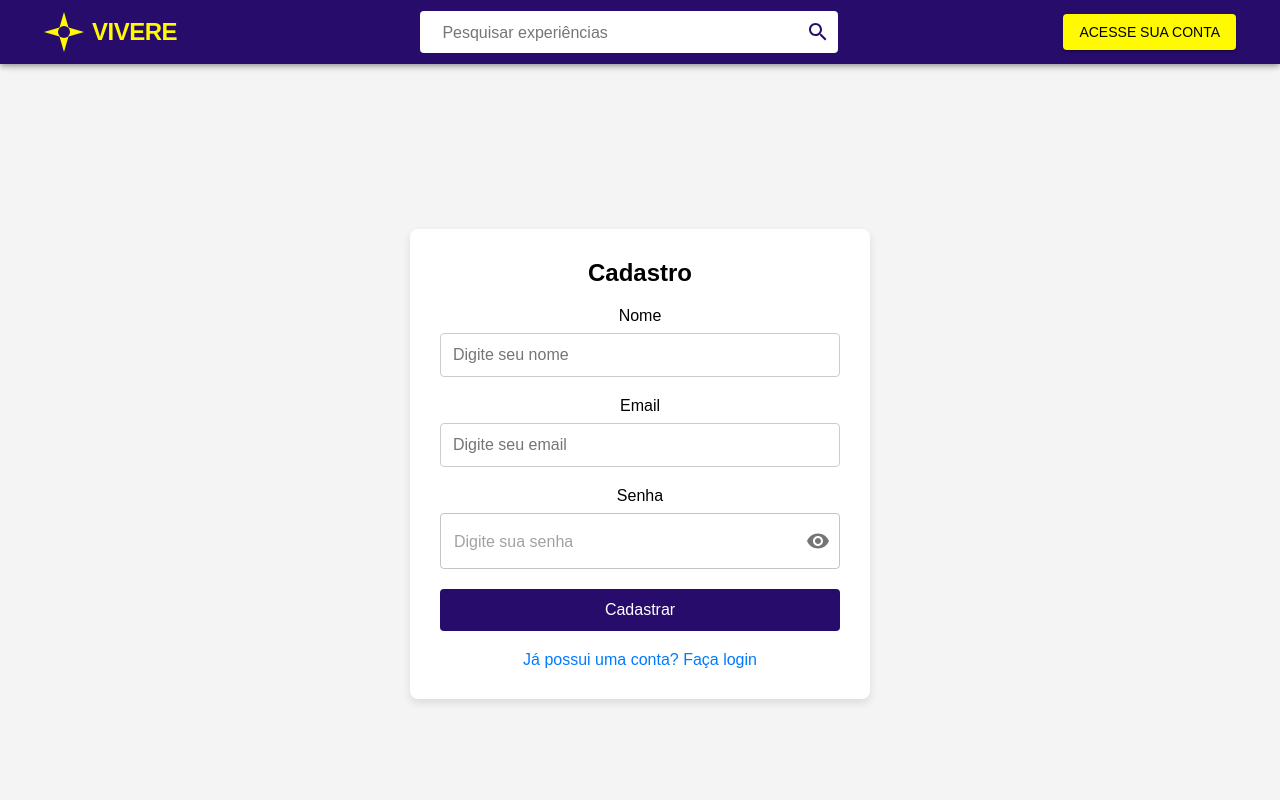
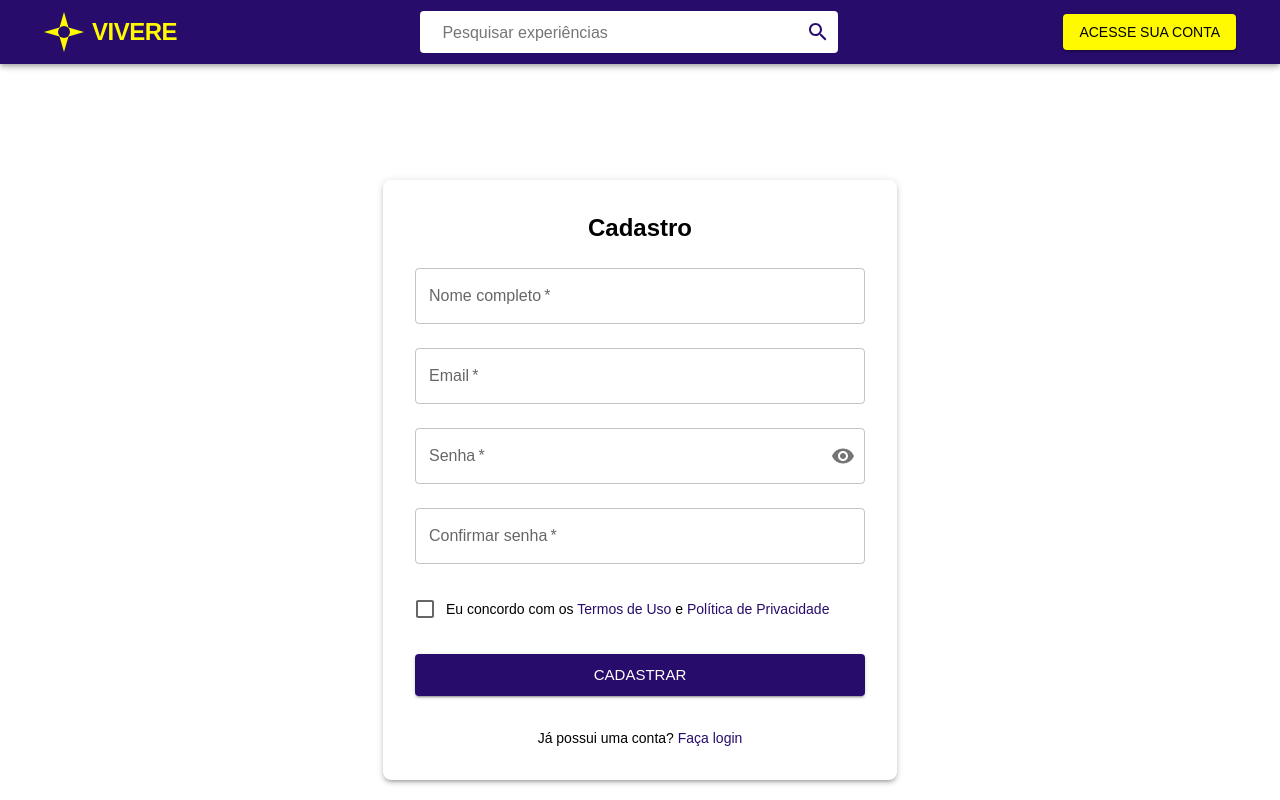
Before and after one commit to vivereTeam/vivere-front, a React (Vite) app: page /register in a window 1280 px wide. Shown: the top 800 px of the page. Built offline with nearby package versions, Linux system fonts and the light colour scheme; no server answers.

Commit message:
feat: enhance registration form with password confirmation and improved validation
- Added password confirmation field with real-time validation
- Added required terms acceptance checkbox
- Improved error handling and visual feedback
- Optimized form submission flow

```diff
--- a/src/pages/home/Cadastro.jsx
+++ b/src/pages/home/Cadastro.jsx
@@ -1,117 +1,156 @@
-import { useState } from 'react';
+import { useState, useCallback } from 'react';
 import { userRegister } from '../../services/api';
-import { IconButton, InputAdornment, TextField } from '@mui/material';
+import {
+  TextField,
+  Button,
+  Typography,
+  Box,
+  IconButton,
+  InputAdornment,
+  Alert,
+  Link,
+  FormControlLabel,
+  Checkbox
+} from '@mui/material';
 import { Visibility, VisibilityOff } from '@mui/icons-material';
+import { useNavigate } from 'react-router-dom';
 
 function Cadastro() {
   const [nome, setNome] = useState('');
   const [email, setEmail] = useState('');
   const [password, setPassword] = useState('');
-  const [mensagem, setMensagem] = useState('');
+  const [confirmPassword, setConfirmPassword] = useState('');
   const [showPassword, setShowPassword] = useState(false);
+  const [acceptedTerms, setAcceptedTerms] = useState(false);
+  const [error, setError] = useState('');
+  const [success, setSuccess] = useState('');
+  const [emailError, setEmailError] = useState('');
+  const [passwordError, setPasswordError] = useState('');
+  const [isSubmitting, setIsSubmitting] = useState(false);
+  const navigate = useNavigate();
 
   const handleClickShowPassword = () => {
     setShowPassword(!showPassword);
   };
 
+  const validateEmail = useCallback(() => {
+    const emailRegex = /^[^\s@]+@[^\s@]+\.[^\s@]+$/;
+    if (!emailRegex.test(email)) {
+      setEmailError('Formato de email inválido. Use: exemplo@dominio.com');
+      return false;
+    }
+    setEmailError('');
+    return true;
+  }, [email]);
+
+  const validatePassword = useCallback(() => {
+    if (password !== confirmPassword) {
+      setPasswordError('As senhas não coincidem');
+      return false;
+    }
+    if (password.length < 6) {
+      setPasswordError('A senha deve ter pelo menos 6 caracteres');
+      return false;
+    }
+    setPasswordError('');
+    return true;
+  }, [password, confirmPassword]);
+
   const handleSubmit = async (e) => {
     e.preventDefault();
+    if (isSubmitting) return;
 
-    const emailRegex = /^[^\s@]+@[^\s@]+\.[^\s@]+$/;
-    if (!emailRegex.test(email)) {
-      setMensagem('Formato de email inválido. O email deve seguir o padrão: exemplo@dominio.com');
+    setError('');
+    setSuccess('');
+    setIsSubmitting(true);
+
+    const isEmailValid = validateEmail();
+    const isPasswordValid = validatePassword();
+
+    if (!isEmailValid || !isPasswordValid) {
+      setIsSubmitting(false);
+      return;
+    }
+
+    if (!acceptedTerms) {
+      setError('Você deve aceitar os termos de uso');
+      setIsSubmitting(false);
       return;
     }
 
     try {
       const response = await userRegister(email, password, nome);
-      setMensagem('Cadastro realizado com sucesso!');
-      setNome('');
-      setEmail('');
-      setPassword('');
-    } catch (error) {
-      if (error.response && error.response.data && error.response.data.error) {
-        setMensagem(error.response.data.error);
+      setSuccess('Cadastro realizado com sucesso!');
+      setTimeout(() => navigate('/login'), 2000);
+    } catch (err) {
+      if (err.response?.data?.error) {
+        setError(err.response.data.error);
       } else {
-        setMensagem('Erro ao cadastrar. Tente novamente.');
+        setError('Erro ao cadastrar. Tente novamente.');
       }
+    } finally {
+      setIsSubmitting(false);
     }
   };
 
   return (
-    <div>
-      <div style={{
+    <Box
+      sx={{
+        fontFamily: "'Poppins', sans-serif",
         display: 'flex',
         justifyContent: 'center',
         alignItems: 'center',
         minHeight: '100vh',
-        backgroundColor: '#f4f4f4',
-        fontFamily: "'Poppins', sans-serif",
-      }}>
-        <div style={{
-          maxWidth: '400px',
+        bgcolor: 'background.paper',
+        p: 2
+      }}
+    >
+      <Box
+        component="form"
+        onSubmit={handleSubmit}
+        sx={{
           width: '100%',
-          backgroundColor: 'white',
-          padding: '30px',
-          borderRadius: '8px',
-          boxShadow: '0 4px 8px rgba(0,0,0,0.1)',
-          textAlign: 'center',
-        }}>
-          <h2 style={{ marginBottom: '20px' }}>Cadastro</h2>
+          maxWidth: 450,
+          bgcolor: 'background.default',
+          p: 4,
+          borderRadius: 2,
+          boxShadow: 3
+        }}
+      >
+        <Typography variant="h5" component="h1" gutterBottom align="center" sx={{ fontWeight: 600 }}>
+          Cadastro
+        </Typography>
 
-          <form onSubmit={handleSubmit}>
-            <div style={{ marginBottom: '20px' }}>
-              <label htmlFor="nome" style={{ display: 'block', marginBottom: '8px' }}>Nome</label>
-              <input
-                type="text"
-                id="nome"
-                name="nome"
-                placeholder="Digite seu nome"
+        <TextField
+          label="Nome completo"
           value={nome}
           onChange={(e) => setNome(e.target.value)}
-                style={{
-                  width: '100%',
-                  padding: '12px',
-                  fontSize: '16px',
-                  borderRadius: '4px',
-                  border: '1px solid #ccc',
-                  boxSizing: 'border-box',
-                }}
+          fullWidth
+          margin="normal"
           required
         />
-            </div>
 
-            <div style={{ marginBottom: '20px' }}>
-              <label htmlFor="email" style={{ display: 'block', marginBottom: '8px' }}>Email</label>
-              <input
-                type="text"
-                id="email"
-                name="email"
-                placeholder="Digite seu email"
+        <TextField
+          label="Email"
+          type="email"
           value={email}
           onChange={(e) => setEmail(e.target.value)}
-                style={{
-                  width: '100%',
-                  padding: '12px',
-                  fontSize: '16px',
-                  borderRadius: '4px',
-                  border: '1px solid #ccc',
-                  boxSizing: 'border-box',
-                }}
+          onBlur={validateEmail}
+          error={!!emailError}
+          helperText={emailError}
+          fullWidth
+          margin="normal"
           required
         />
-            </div>
 
-            <div style={{ marginBottom: '20px' }}>
-              <label htmlFor="password" style={{ display: 'block', marginBottom: '8px' }}>Senha</label>
         <TextField
+          label="Senha"
           type={showPassword ? 'text' : 'password'}
-                id="password"
-                name="password"
-                placeholder="Digite sua senha"
           value={password}
           onChange={(e) => setPassword(e.target.value)}
           fullWidth
+          margin="normal"
+          required
           InputProps={{
             endAdornment: (
               <InputAdornment position="end">
@@ -124,51 +163,79 @@ function Cadastro() {
               </InputAdornment>
             ),
           }}
-                style={{
-                  fontSize: '16px',
-                  borderRadius: '4px',
-                }}
+        />
+
+        <TextField
+          label="Confirmar senha"
+          type={showPassword ? 'text' : 'password'}
+          value={confirmPassword}
+          onChange={(e) => setConfirmPassword(e.target.value)}
+          onBlur={validatePassword}
+          error={!!passwordError}
+          helperText={passwordError}
+          fullWidth
+          margin="normal"
           required
         />
-            </div>
 
-            {mensagem && (
-              <p style={{
-                margin: '0 0 20px 0',
-                padding: '10px',
-                color: mensagem === 'Cadastro realizado com sucesso!' ? 'green' : 'red',
-                textAlign: 'center',
-                borderRadius: '4px',
-              }}>
-                {mensagem}
-              </p>
+        <FormControlLabel
+          control={
+            <Checkbox
+              checked={acceptedTerms}
+              onChange={(e) => setAcceptedTerms(e.target.checked)}
+              color="primary"
+            />
+          }
+          label={
+            <Typography variant="body2">
+              Eu concordo com os <Link href="/termos" underline="hover">Termos de Uso</Link> e <Link href="/privacidade" underline="hover">Política de Privacidade</Link>
+            </Typography>
+          }
+          sx={{ mt: 2 }}
+        />
+
+        {error && (
+          <Alert severity="error" sx={{ my: 2 }}>
+            {error}
+          </Alert>
         )}
 
-            <div>
-              <button
+        {success && (
+          <Alert severity="success" sx={{ my: 2 }}>
+            {success}
+          </Alert>
+        )}
+
+        <Button
           type="submit"
-                style={{
-                  padding: '12px 20px',
-                  fontSize: '16px',
-                  width: '100%',
-                  backgroundColor: 'hsl(258, 79.80%, 23.30%)',
-                  color: 'white',
-                  border: 'none',
-                  borderRadius: '4px',
-                  cursor: 'pointer',
+          fullWidth
+          variant="contained"
+          size="large"
+          disabled={isSubmitting}
+          sx={{
+            mt: 3,
+            mb: 2,
+            bgcolor: 'primary.main',
+            '&:hover': {
+              bgcolor: 'primary.dark'
+            }
           }}
         >
-                Cadastrar
-              </button>
-            </div>
-          </form>
+          {isSubmitting ? 'Cadastrando...' : 'Cadastrar'}
+        </Button>
 
-          <div style={{ marginTop: '20px' }}>
-            <a href="/login" style={{ color: '#007BFF', textDecoration: 'none' }}>Já possui uma conta? Faça login</a>
-          </div>
-        </div>
-      </div>
-    </div>
+        <Typography variant="body2" align="center" sx={{ mt: 2 }}>
+          Já possui uma conta?{' '}
+          <Link
+            href="/login"
+            underline="hover"
+            sx={{ color: 'primary.main' }}
+          >
+            Faça login
+          </Link>
+        </Typography>
+      </Box>
+    </Box>
   );
 }
 
```
Lines whose indentation alone changed are shown as unchanged.
